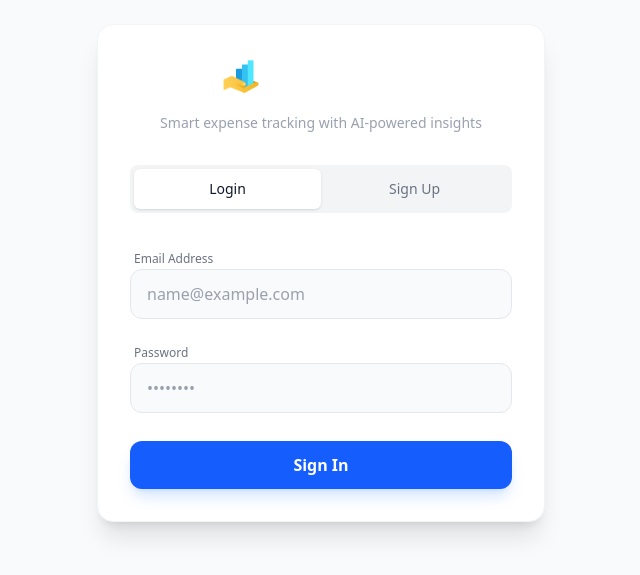
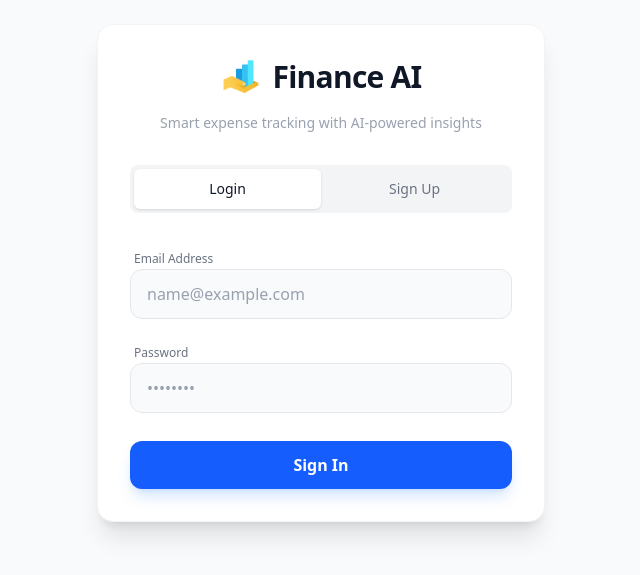
Before and after one commit to suryanshsoni120/finance-ai-frontend, a React (Vite) app: page / in a window 1280 px wide. Shown: the part 127-702 px from the top of the page, without its empty margins (319-959 px from the left). Built offline with nearby package versions, Linux system fonts and the light colour scheme; no server answers.

Commit message:
application title on login page

```diff
--- a/src/pages/Auth.tsx
+++ b/src/pages/Auth.tsx
@@ -58,7 +58,7 @@
                             alt="Finance AI logo"
                             className="w-10 h-10 object-contain"
                         />
-                        <h1 className="text-3xl font-bold text-white tracking-tight">
+                        <h1 className="text-3xl font-bold text-gray-900 dark:text-white tracking-tight">
                             Finance AI
                         </h1>
                     </div>
```
